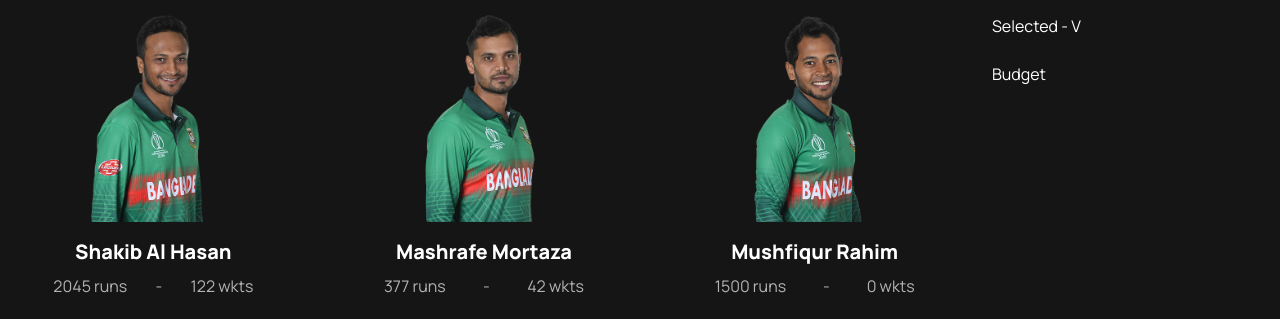
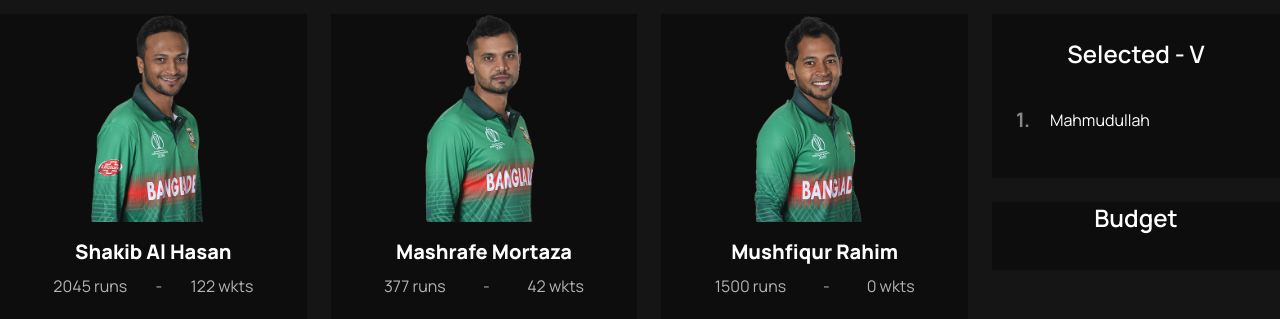
Before and after one commit to wasek23/select-best-cricketers, a plain HTML site: page index.html in a window 1280 px wide. Shown: the part 450-769 px from the top of the page. Drawn offline with nearby package versions, Linux system fonts and the light colour scheme.

Commit message:
selected players

```diff
--- a/index.html
+++ b/index.html
@@ -9,7 +9,7 @@
 	<title>Select Best Five</title>
 
 	<!-- Tailwind -->
-	<script src="https://cdn.tailwindcss.com"></script>
+	<script src='https://cdn.tailwindcss.com'></script>
 	<script>
 		tailwind.config = {
 			theme: {
@@ -19,7 +19,9 @@
 					// 	'secondary': ['Manrope', 'sans-serif']
 					// },
 					colors: {
+						'black-0d': '#0d0d0d',
 						'black-15': '#151515',
+						'black-8': '#888',
 						'light-b3': '#b3b3b3',
 					}
 				}
@@ -32,7 +34,7 @@
 	<link rel='preconnect' href='https://fonts.gstatic.com' crossorigin />
 	<link href='https://fonts.googleapis.com/css2?family=Berkshire+Swash&family=Manrope:wght@400;500;600;700;800&display=swap' rel='stylesheet' />
 
-	<link rel="stylesheet" href="style.css">
+	<link rel='stylesheet' href='style.css'>
 </head>
 
 <body class='bg-black-15 font-primary'>
@@ -51,15 +53,19 @@
 
 	<!-- Main Start -->
 	<main class='py-20 text-white'>
-		<div class="container mx-auto flex gap-6 flex-col sm:flex-row">
+		<div class='container mx-auto flex gap-6 flex-col sm:flex-row'>
 			<div id='players' class='flex-1 grid gap-6 grid-cols-1 md:grid-cols-2 lg:grid-cols-3'></div>
 
 			<div class='flex gap-6 flex-col'>
-				<div id="selectedPlayers" class='w-72'>
-					<h2>Selected - V</h2>
+				<div class='w-72 bg-black-0d p-6'>
+					<h2 class='text-2xl font-semibold text-center mb-9'>Selected - V</h2>
+
+					<ol id='selectedPlayers' class=''>
+						</ul>
 				</div>
-				<div id="budget" class='w-72'>
-					<h2>Budget</h2>
+
+				<div id='budget' class='w-72 bg-black-0d'>
+					<h2 class='text-2xl font-semibold text-center mb-9'>Budget</h2>
 				</div>
 			</div>
 		</div>
--- a/script.js
+++ b/script.js
@@ -13,10 +13,10 @@ const selectedPlayers = [4];
 
 // Select DOM
 const playersEl = document.getElementById('players');
+const selectedPlayersEl = document.getElementById('selectedPlayers');
 
 // Display Players
-playersEl.innerHTML = playersList.map(player => {
-	return `<div id='player-${player.id}' class='flex flex-col items-center'>
+playersEl.innerHTML = playersList.map(player => `<div id='player-${player.id}' class='flex flex-col items-center bg-black-0d'>
 	<img src='${player.photo}' alt='${player.name}' class='h-52' />
 
 	<div class='w-full flex flex-col items-center p-4'>
@@ -30,9 +30,21 @@ playersEl.innerHTML = playersList.map(player => {
 
 		<button player='${player.id}' class='w-full text-white bg-indigo-800 p-2'>Select</button>
 	</div>
-	</div>`
+</div>`).join('');
+
+// Display Selected Players
+function displaySelectedPlayers() {
+	selectedPlayersEl.innerHTML = selectedPlayers.map((pId, index) => {
+		const player = playersList.find(p => p.id === pId);
+
+		return `<li class='flex items-center font-base gap-5 mb-5'>
+			<span class='text-xl font-bold text-black-8'>${index + 1}. </span> ${player.name}
+		</li>`
 	}).join('');
+}
+displaySelectedPlayers();
 
+// Update player button according event
 function updateDisabledState() {
 	for (const player of playersList) {
 		const button = document.querySelector(`#player-${player.id} button`);
@@ -48,18 +60,22 @@ function updateDisabledState() {
 }
 updateDisabledState();
 
+// On select player
 playersEl.addEventListener('click', function (e) {
 	const playerId = Number(e.target.getAttribute('player'));
 
 	if (playerId > 0) {
 		const isSelected = selectedPlayers.includes(playerId);
 
-		if (!isSelected) {
+		if (isSelected) {
+			alert('You have selected the player!');
+		} else if (!isSelected && selectedPlayers.length < 5) {
 			selectedPlayers.push(playerId);
-		} else {
-			alert('You have selected the player!');
+		} else if (!isSelected && selectedPlayers.length >= 5) {
+			alert('You cannot select more then 5 players!');
 		}
 
+		displaySelectedPlayers();
 		updateDisabledState();
 	}
 });
```
Lines whose indentation alone changed are shown as unchanged.
